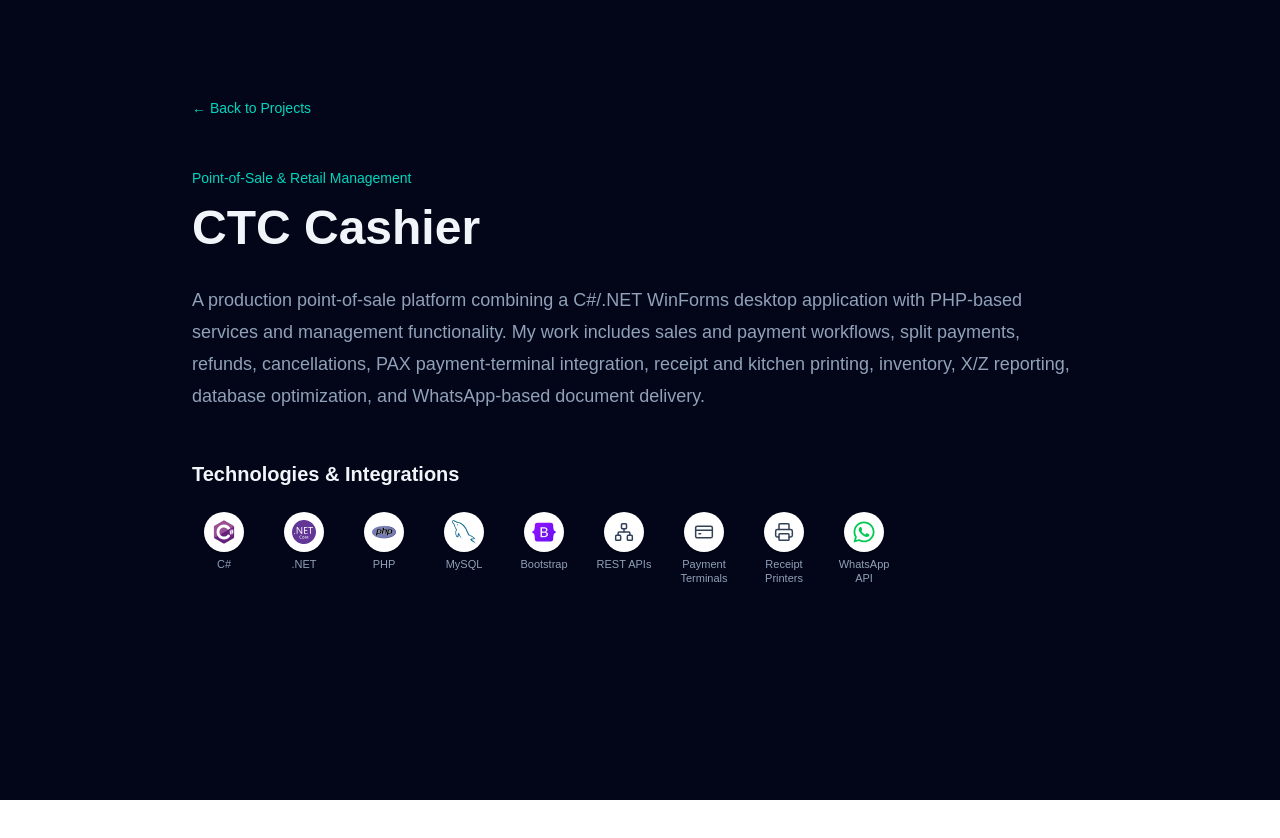
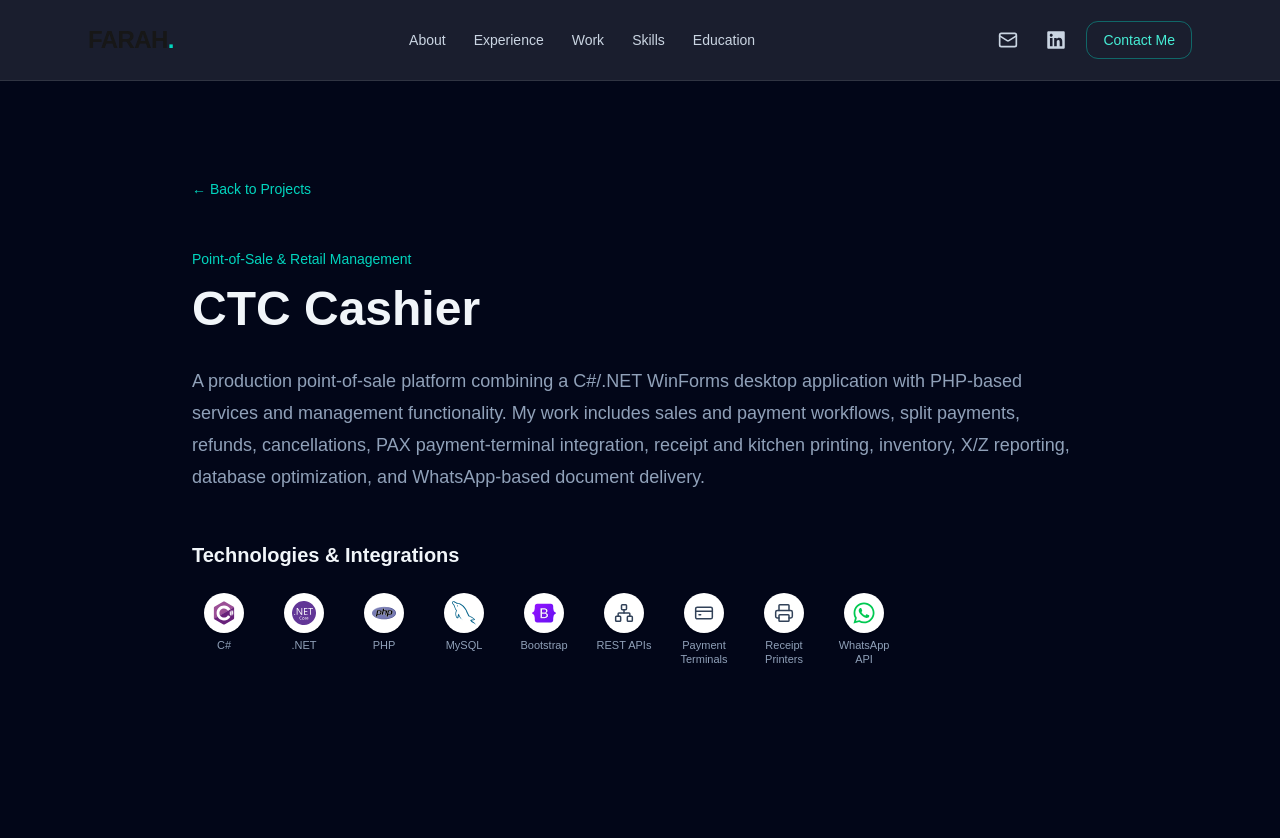
Before and after one commit to farahkh99/farah-portfolio, a Next.js app: page /projects/ctc-cashier in a window 1280 px wide. Shown: the top 838 px of the page. Before the commit the page ends 800 px from the top, so only its background shows below. Built offline with nearby package versions, Linux system fonts and the light colour scheme.

Commit message:
feat: add shared navigation and project SEO metadata

```diff
--- a/src/app/layout.tsx
+++ b/src/app/layout.tsx
@@ -1,6 +1,7 @@
 import type { Metadata } from "next";
 import { Geist, Geist_Mono } from "next/font/google";
 import "./globals.css";
+import SiteHeader from "@/components/layout/SiteHeader";
 
 const geistSans = Geist({
   variable: "--font-geist-sans",
@@ -23,7 +24,10 @@ export default function RootLayout({ children }: LayoutProps<"/">) {
       lang="en"
       className={`${geistSans.variable} ${geistMono.variable} h-full antialiased`}
     >
-      <body className="min-h-full flex flex-col">{children}</body>
+      <body className="min-h-full flex flex-col bg-slate-950 text-slate-100">
+        <SiteHeader />
+        {children}
+      </body>
     </html>
   );
 }
--- a/src/app/page.tsx
+++ b/src/app/page.tsx
@@ -1,5 +1,4 @@
 import AnimatedBackground from "@/components/AnimatedBackground";
-import SiteHeader from "@/components/layout/SiteHeader";
 import { projects } from "@/data/projects";
 import ProjectCard from "@/components/projects/ProjectCard";
 
@@ -95,7 +94,7 @@ export default function Home() {
     <div className="min-h-screen bg-slate-950 text-slate-100">
       <AnimatedBackground />
       {/* Navigation */}
-      <SiteHeader />
+
 
       <main className="mx-auto max-w-6xl px-6">
         {/* Hero */}
--- a/src/app/projects/[slug]/page.tsx
+++ b/src/app/projects/[slug]/page.tsx
@@ -3,6 +3,7 @@ import Link from "next/link";
 import { projects } from "@/data/projects";
 import ArchitectureFlow from "@/components/projects/ArchitectureFlow";
 import TechnologyBadge from "@/components/projects/TechnologyBadge";
+import type { Metadata } from "next";
 
 interface ProjectPageProps {
   params: Promise<{
@@ -16,6 +17,25 @@ export function generateStaticParams() {
   }));
 }
 export const dynamicParams = false;
+
+export async function generateMetadata({
+  params,
+}: ProjectPageProps): Promise<Metadata> {
+  const { slug } = await params;
+
+  const project = projects.find(
+    (item) => item.id === slug
+  );
+
+  if (!project) {
+    notFound();
+  }
+
+  return {
+    title: `${project.title} | Farah Khoury`,
+    description: project.description,
+  };
+}
 
 export default async function ProjectPage({ params }: ProjectPageProps) {
   const { slug } = await params;
--- a/src/components/layout/SiteHeader.tsx
+++ b/src/components/layout/SiteHeader.tsx
@@ -10,19 +10,19 @@ export default function SiteHeader() {
           </a>
 
           <div className="hidden items-center gap-7 text-sm text-slate-300 md:flex">
-            <a href="#about" className="hover:text-teal-400">
+            <a href="/about" className="hover:text-teal-400">
               About
             </a>
-            <a href="#experience" className="hover:text-teal-400">
+            <a href="/experience" className="hover:text-teal-400">
               Experience
             </a>
-            <a href="#work" className="hover:text-teal-400">
+            <a href="/work" className="hover:text-teal-400">
               Work
             </a>
-            <a href="#skills" className="hover:text-teal-400">
+            <a href="/skills" className="hover:text-teal-400">
               Skills
             </a>
-            <a href="#education" className="hover:text-teal-400">
+            <a href="/education" className="hover:text-teal-400">
               Education
             </a>
           </div>
@@ -48,7 +48,7 @@ export default function SiteHeader() {
             </a>
 
             <a
-              href="#contact"
+              href="/contact"
               className="rounded-xl border border-teal-400/40 px-4 py-2 text-sm font-medium text-teal-300 transition-colors hover:bg-teal-400/10"
             >
               Contact Me
```
